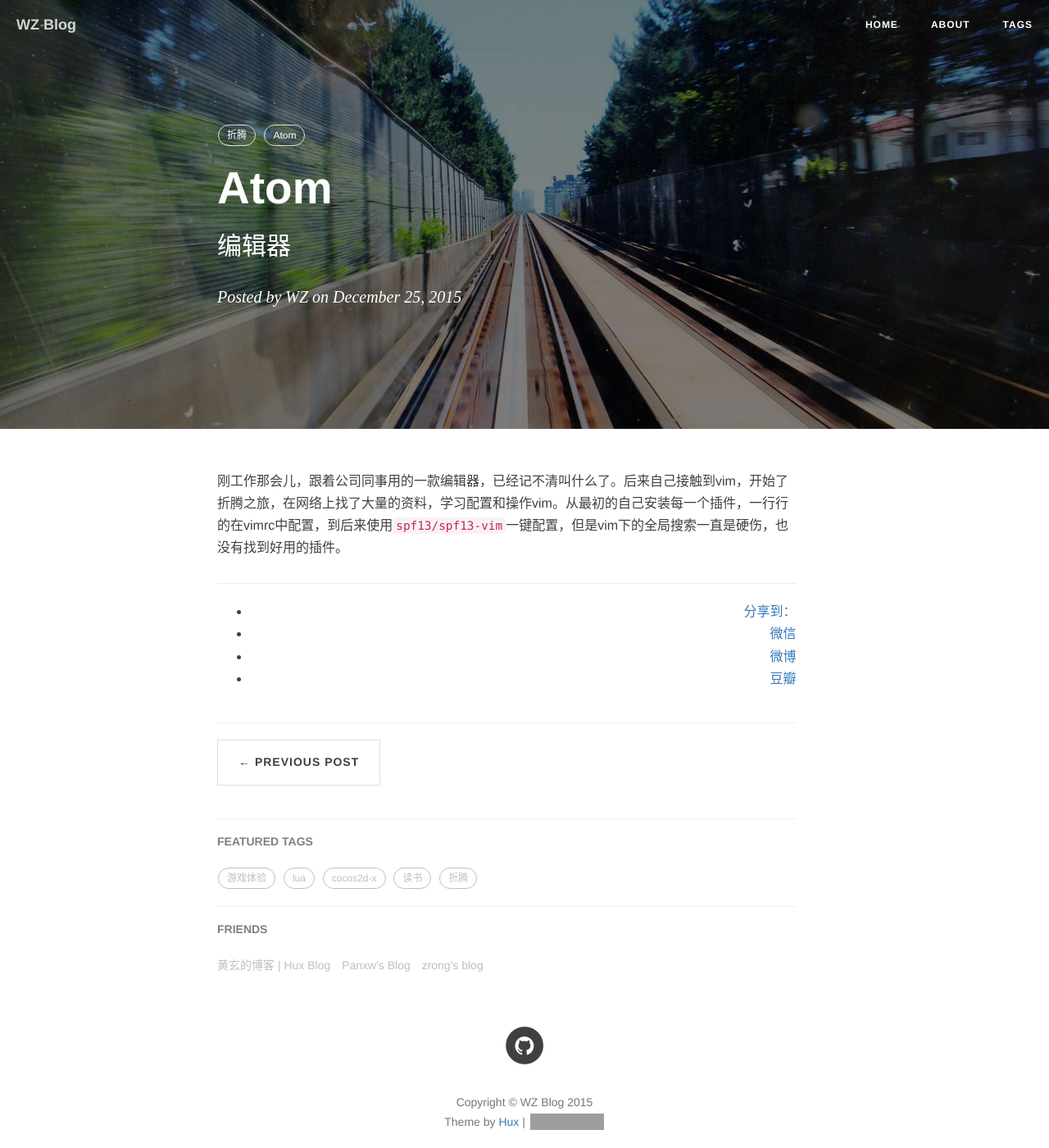
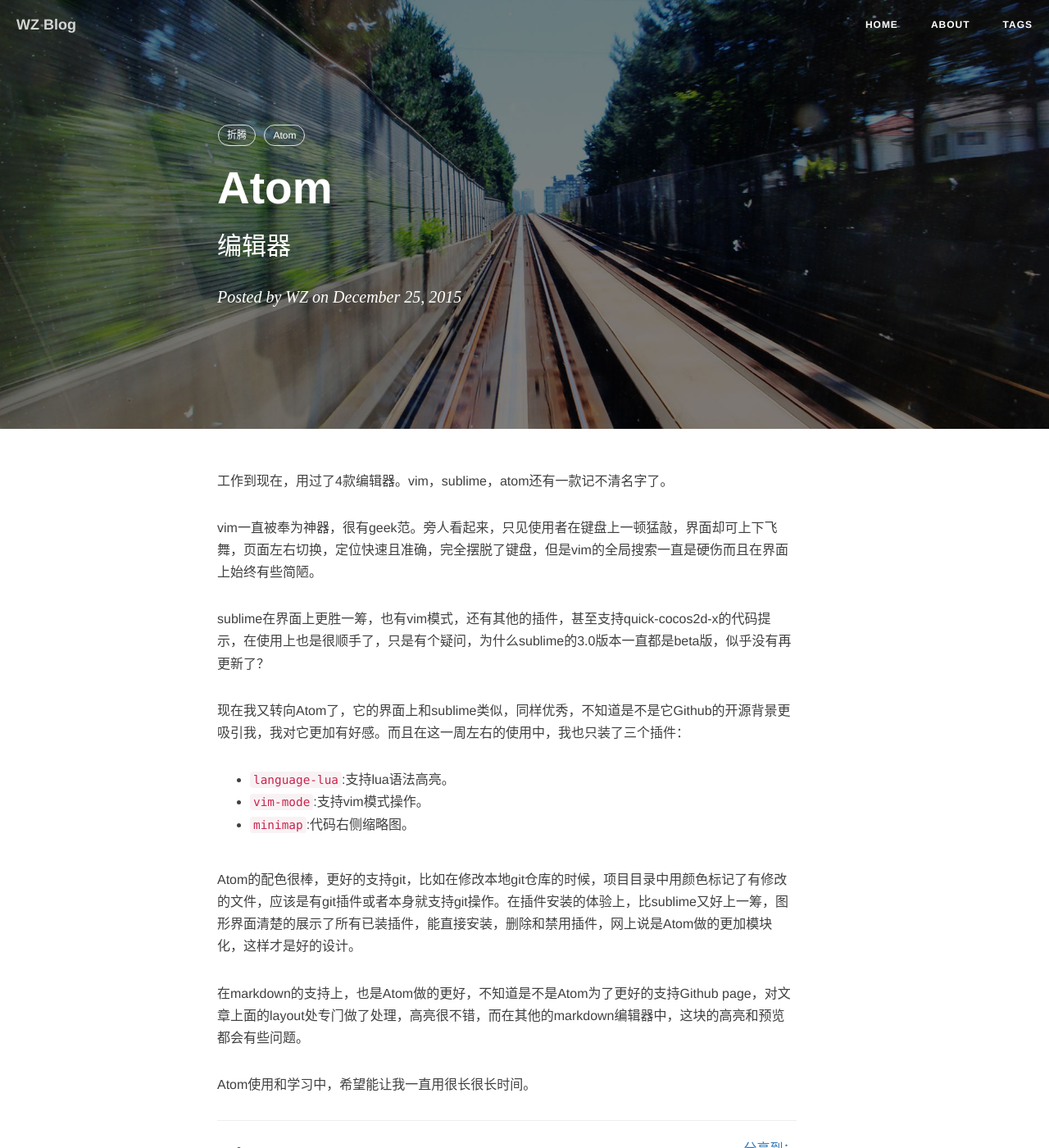
Before and after one commit to sgamerw/sgamerw.github.io, a Jekyll site: the page built from _posts/2015-12-25-atom.markdown, in a window 1280 px wide and 1400 px high. Shown: the whole window at 82% size. Built offline with Jekyll 4.4.1, drawn with Linux system fonts in a browser that asks for light colours; nearby versions of some CDN libraries; Markdown is read by kramdown in place of the engine named in the settings; comment, search, counter and statistics services are not loaded; grey boxes are pictures that could not be loaded.

Commit message:
complete atom post

```diff
--- a/_posts/2015-12-25-atom.markdown
+++ b/_posts/2015-12-25-atom.markdown
@@ -8,5 +8,20 @@ tags:
     - 折腾
     - Atom
 ---
+工作到现在，用过了4款编辑器。vim，sublime，atom还有一款记不清名字了。
 
-刚工作那会儿，跟着公司同事用的一款编辑器，已经记不清叫什么了。后来自己接触到vim，开始了折腾之旅，在网络上找了大量的资料，学习配置和操作vim。从最初的自己安装每一个插件，一行行的在vimrc中配置，到后来使用`spf13/spf13-vim`一键配置，但是vim下的全局搜索一直是硬伤，也没有找到好用的插件。
+vim一直被奉为神器，很有geek范。旁人看起来，只见使用者在键盘上一顿猛敲，界面却可上下飞舞，页面左右切换，定位快速且准确，完全摆脱了键盘，但是vim的全局搜索一直是硬伤而且在界面上始终有些简陋。
+
+sublime在界面上更胜一筹，也有vim模式，还有其他的插件，甚至支持quick-cocos2d-x的代码提示，在使用上也是很顺手了，只是有个疑问，为什么sublime的3.0版本一直都是beta版，似乎没有再更新了？
+
+现在我又转向Atom了，它的界面上和sublime类似，同样优秀，不知道是不是它Github的开源背景更吸引我，我对它更加有好感。而且在这一周左右的使用中，我也只装了三个插件：
+
+* `language-lua`:支持lua语法高亮。
+* `vim-mode`:支持vim模式操作。
+* `minimap`:代码右侧缩略图。
+
+Atom的配色很棒，更好的支持git，比如在修改本地git仓库的时候，项目目录中用颜色标记了有修改的文件，应该是有git插件或者本身就支持git操作。在插件安装的体验上，比sublime又好上一筹，图形界面清楚的展示了所有已装插件，能直接安装，删除和禁用插件，网上说是Atom做的更加模块化，这样才是好的设计。
+
+在markdown的支持上，也是Atom做的更好，不知道是不是Atom为了更好的支持Github page，对文章上面的layout处专门做了处理，高亮很不错，而在其他的markdown编辑器中，这块的高亮和预览都会有些问题。
+
+Atom使用和学习中，希望能让我一直用很长很长时间。
```
